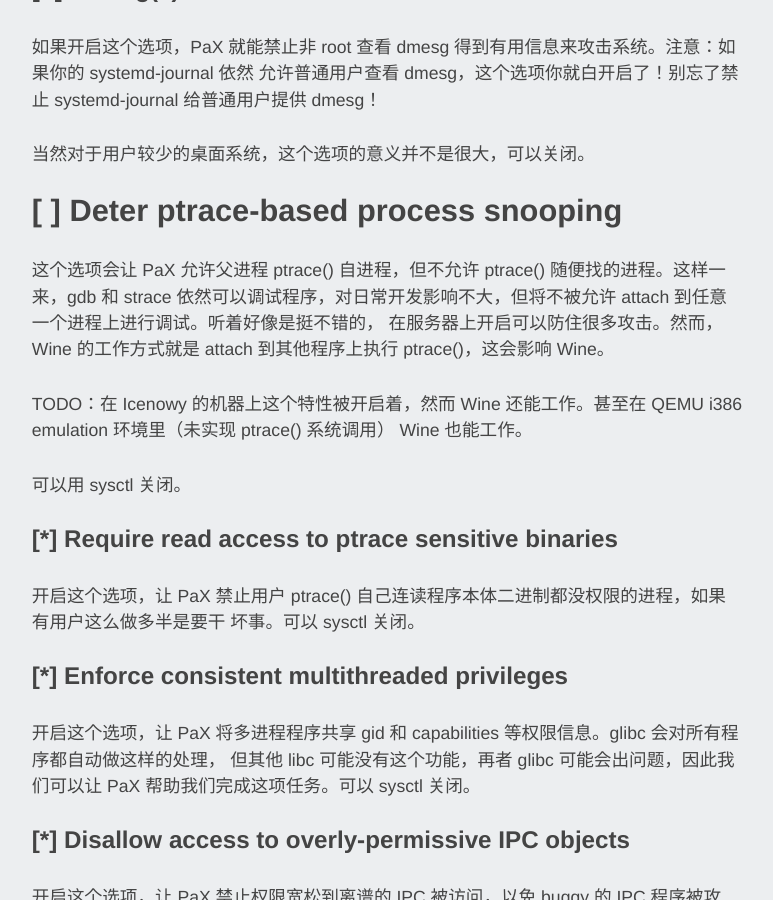
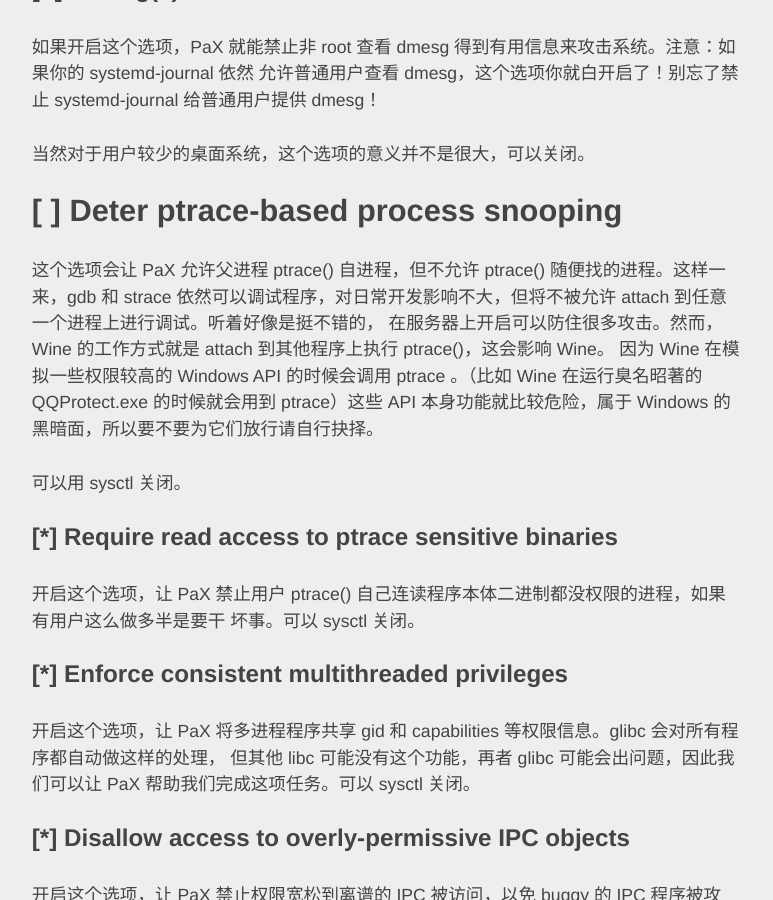
Before and after one commit to hardenedlinux/hardenedlinux.github.io, a Jekyll site: the page built from _posts/2016-08-10-grsec-kernel-full-commentary.markdown, in a window 1280 px wide and 900 px high, scrolled down 15057 px. Shown: the whole window, without its empty margins (253-1026 px from the left). Built offline with Jekyll 4.4.1, drawn with Linux system fonts in a browser that asks for light colours; nearby versions of some CDN libraries.

Commit message:
grsec-kernel-full-commentary: add notes for Wine ptrace
Signed-off-by: Icenowy Zheng <icenowy@aosc.xyz>

```diff
--- a/_posts/2016-08-10-grsec-kernel-full-commentary.markdown
+++ b/_posts/2016-08-10-grsec-kernel-full-commentary.markdown
@@ -508,9 +508,8 @@
 这个选项会让 PaX 允许父进程 ptrace() 自进程，但不允许 ptrace() 随便找的进程。这样一来，gdb 和 strace
 依然可以调试程序，对日常开发影响不大，但将不被允许 attach 到任意一个进程上进行调试。听着好像是挺不错的，
 在服务器上开启可以防住很多攻击。然而，Wine 的工作方式就是 attach 到其他程序上执行 ptrace()，这会影响 Wine。
-
-TODO：在 Icenowy 的机器上这个特性被开启着，然而 Wine 还能工作。甚至在 QEMU i386 emulation 环境里（未实现
-ptrace() 系统调用） Wine 也能工作。
+因为 Wine 在模拟一些权限较高的 Windows API 的时候会调用 ptrace 。（比如 Wine 在运行臭名昭著的 QQProtect.exe
+的时候就会用到 ptrace）这些 API 本身功能就比较危险，属于 Windows 的黑暗面，所以要不要为它们放行请自行抉择。
 
 可以用 sysctl 关闭。
 
```
